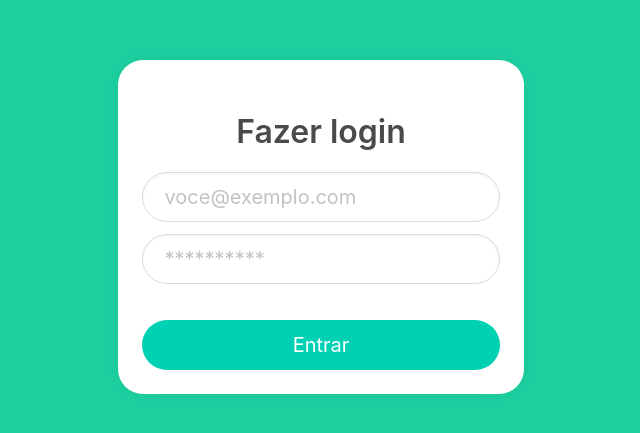
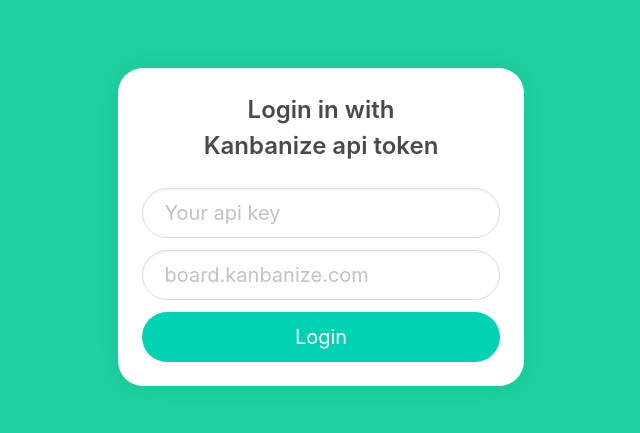
Before and after one commit to VitorBlog/KanbanizeLogCalendar, an Angular app: page / in a window 1280 px wide. Shown: the part 173-606 px from the top of the page, without its empty margins (319-959 px from the left). Built offline with nearby package versions, Linux system fonts and the light colour scheme.

Commit message:
Adding front for login page

```diff
--- a/src/app/login/login.component.html
+++ b/src/app/login/login.component.html
@@ -1,28 +1,26 @@
 <section class="hero is-fullheight background">
   <div class="hero-body has-text-centered">
     <div class="login has-background-white">
-      <div class="mt-5">
       <form>
-          <p class="is-size-3 mb-4 has-text-weight-semibold">Fazer login</p>
+        <p class="is-size-4 mb-5 has-text-weight-semibold">Login in with<br>Kanbanize api token</p>
         <div class="field">
           <div class="control">
-              <input class="input is-medium is-rounded" type="email" name="email" placeholder="voce@exemplo.com" required [(ngModel)]="formData.email"/>
+            <input class="input is-medium is-rounded" type="text" name="key" placeholder="Your api key" required [(ngModel)]="formData.key"/>
           </div>
         </div>
         <div class="field">
           <div class="control">
-              <input class="input is-medium is-rounded" type="password" name="password" placeholder="**********" required [(ngModel)]="formData.password"/>
+            <input class="input is-medium is-rounded" type="text" name="kanbanize" placeholder="board.kanbanize.com" required [(ngModel)]="formData.board"/>
           </div>
         </div>
-          <br />
+
         <button
           class="button is-block is-fullwidth is-primary is-medium is-rounded"
           type="submit"
-            [ngClass]="false? 'is-loading' : ''">
-            Entrar
+          [ngClass]="loading? 'is-loading' : ''">
+          Login
         </button>
       </form>
     </div>
   </div>
-  </div>
 </section>
--- a/src/app/login/login.component.ts
+++ b/src/app/login/login.component.ts
@@ -1,4 +1,5 @@
 import { Component, OnInit } from '@angular/core';
+import {faInfoCircle} from "@fortawesome/free-solid-svg-icons";
 
 @Component({
   selector: 'app-login',
@@ -7,9 +8,11 @@
 })
 export class LoginComponent implements OnInit {
 
+  faInfoCircle = faInfoCircle;
+
   formData = {
-    email: '',
-    password: ''
+    key: '',
+    board: ''
   };
   loading = false;
 
```
Lines whose indentation alone changed are shown as unchanged.
